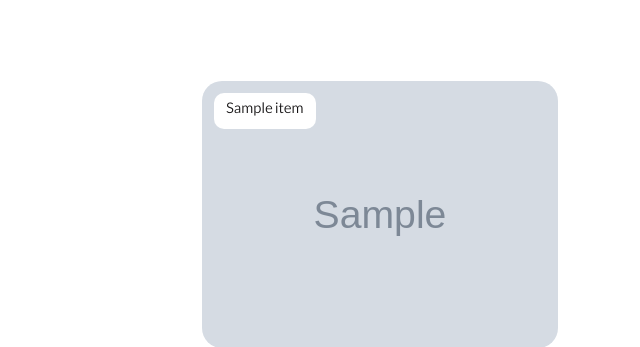
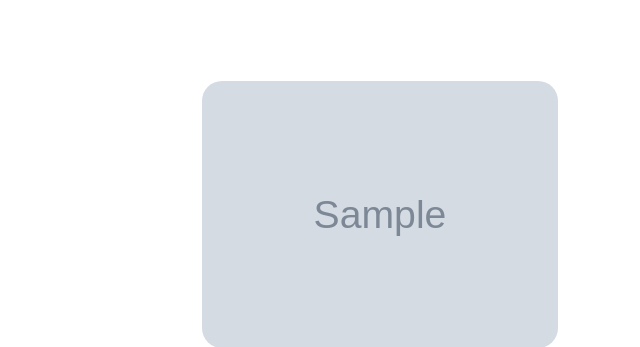
Before and after one commit to FJanesari/petro-sanat-taraz, a Django app: template product/templates/product-details.html in a window 1280 px wide. Shown: the part 1731-2078 px from the top of the page, without its empty margins (640-1280 px from the left). Run offline with Django 4.2, Linux system fonts and the light colour scheme; the template is opened without the code that fills it: most values are stand-ins (such as "Sample title", 1, 10 or a date in 2020); grey boxes marked "Sample" are stand-in pictures; some libraries are stand-ins or nearby versions; some web fonts are replaced.

Commit message:
fix a bug in product types

```diff
--- a/product/templates/product-details.html
+++ b/product/templates/product-details.html
@@ -42,23 +42,23 @@
                     </div>
 
                     <div class="row g-4">
+{% for item in product_type %}
+                        <div class="col-lg-4">
 
-                        <div class="col-lg-4">
-                                                                        {% for item in product_type %}
                             <div class="blog__item">
                                 <div class="blog__image image">
                                     <img src="{{ item.image.url }}" alt="image">
-                                    <div class="tag">
-                                        <a href='{% url 'product:product_type' item.slug %}'>{{ item.title }}</a>
-                                    </div>
+{#                                    <div class="tag">#}
+{#                                        <a href='{% url 'product:product_type' item.slug %}'>{{ item.title }}</a>#}
+{#                                    </div>#}
                                 </div>
                                 <h4 class="mt-10 mb-20"><a class='primary-hover' href='{% url 'product:product_type' item.slug %}'>{{ item.title }}</a></h4>
                                 <a class='fs-18 blog-btn text-font' href='{% url 'product:product_type' item.slug %}'>ادامه مطلب<i
                                         class="fa-light ms-1 fa-arrow-left"></i></a>
                             </div>
-                            {% endfor %}
+
                         </div>
-
+{% endfor %}
                     </div>
 
             <div class="pegi justify-content-center mt-60">
```
